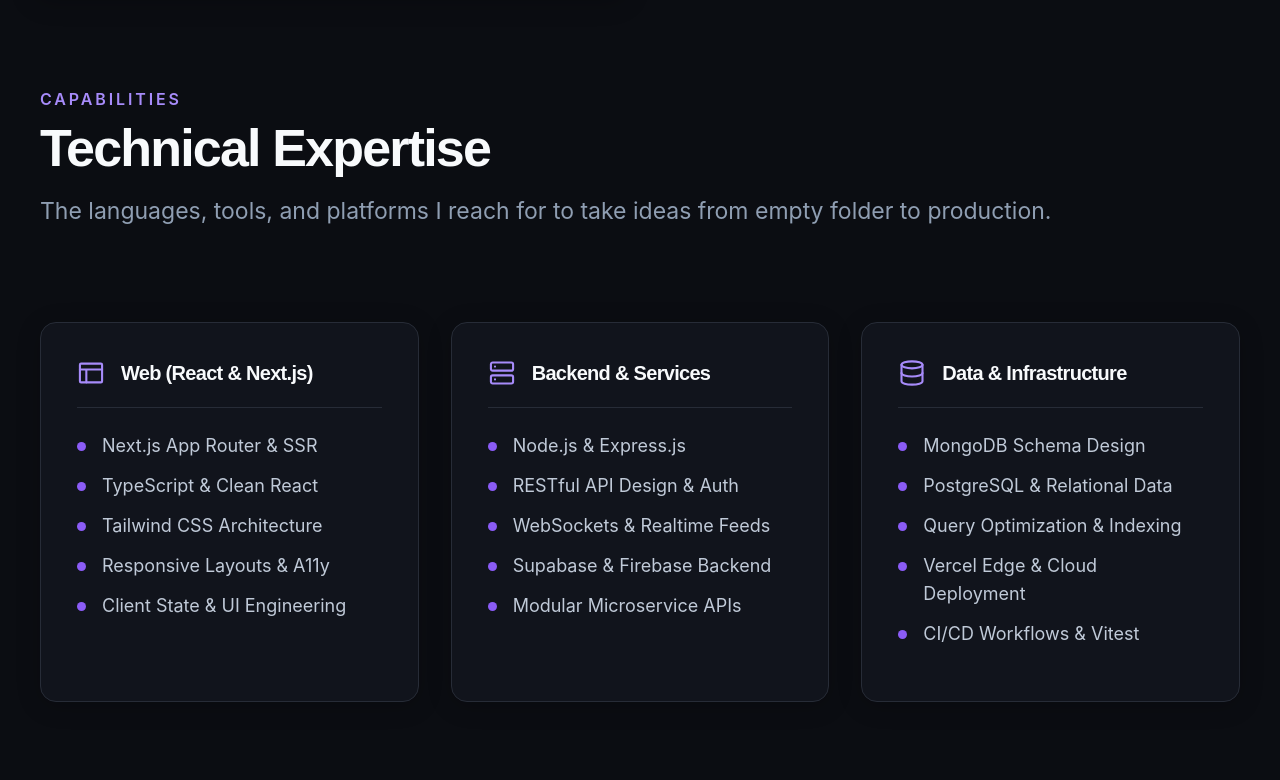
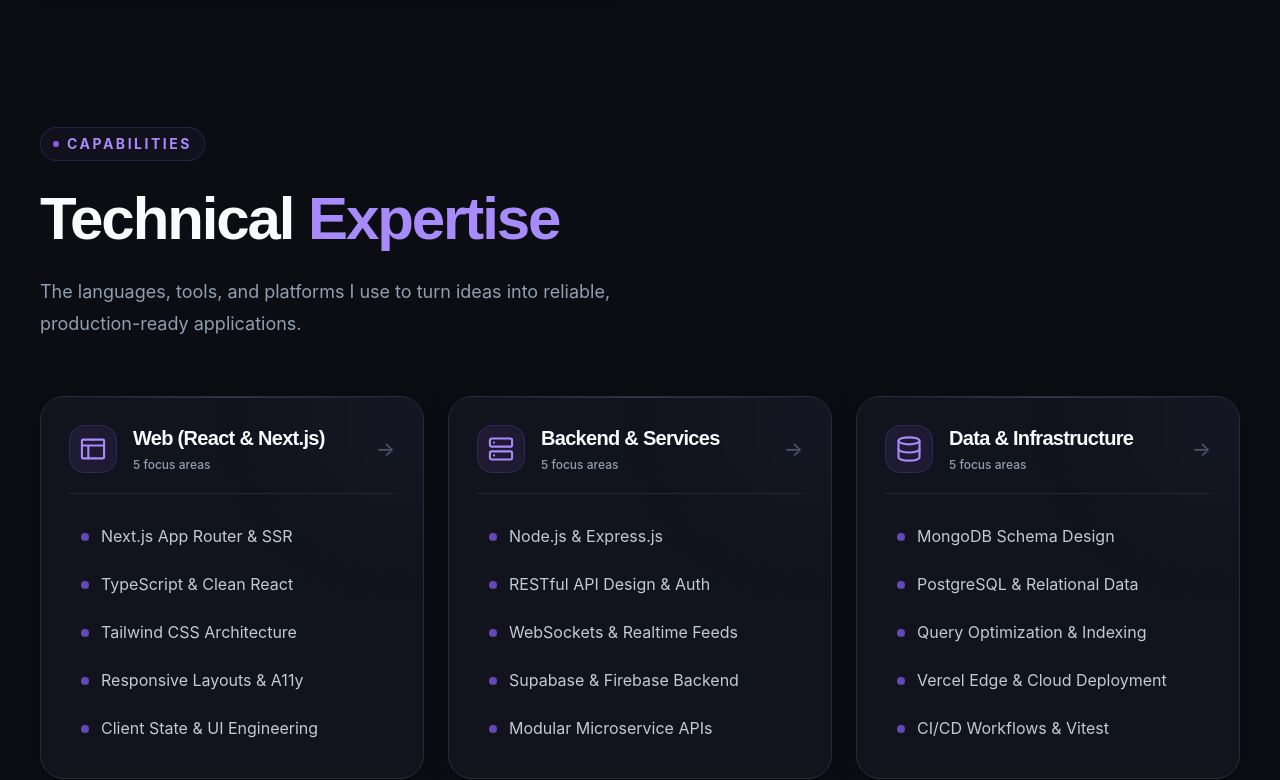
Before and after one commit to cabdalatokio-droid/portfolio_website, a React (Vite) app: page / in a window 1280 px wide. Shown: the part 1833-2613 px from the top of the page. Built offline with nearby package versions, Linux system fonts and the light colour scheme.

Commit message:
improved ui and hover Effects of skilss page

```diff
--- a/src/components/Skills.jsx
+++ b/src/components/Skills.jsx
@@ -1,6 +1,5 @@
 
 const skillGroups = [
-
   {
     title: "Web (React & Next.js)",
     icon: "web",
@@ -93,51 +92,82 @@ const Skills = () => {
   return (
     <section
       id="skills"
-      className="page-section !pt-2 !pb-12 bg-page px-4 sm:px-6"
+      className="page-section bg-page px-4 !pt-8 !pb-16 sm:px-6 lg:!pt-12 lg:!pb-20"
       aria-labelledby="skills-heading"
     >
       <div className="mx-auto w-full max-w-[1200px]">
-        <header className="mb-14 sm:mb-20 xl:mb-[92px]">
-          <p className="text-base font-semibold uppercase leading-6 tracking-[0.18em] text-brand-400">
+        {/* Section heading */}
+        <header className="mb-10 max-w-3xl sm:mb-14">
+          <p className="inline-flex items-center gap-2 rounded-full border border-brand-500/20 bg-brand-500/5 px-3 py-1.5 text-xs font-bold uppercase tracking-[0.18em] text-brand-400 sm:text-sm">
+            <span className="size-1.5 rounded-full bg-brand-500" />
             Capabilities
           </p>
 
           <h2
             id="skills-heading"
-            className="mt-2 font-display text-[38px] font-bold leading-[1.12] tracking-brand text-text-primary sm:text-[52px]"
+            className="mt-5 font-display text-4xl font-bold leading-tight tracking-brand text-text-primary sm:text-5xl lg:text-6xl"
           >
-            Technical Expertise
+            Technical{" "}
+            <span className="text-brand-400">Expertise</span>
           </h2>
 
-          <p className="mt-4 max-w-5xl text-lg leading-relaxed text-text-muted sm:text-[23px]">
-            The languages, tools, and platforms I reach for to take ideas
-            from empty folder to production.
+          <p className="mt-5 max-w-2xl text-base leading-7 text-text-muted sm:text-lg sm:leading-8">
+            The languages, tools, and platforms I use to turn ideas into
+            reliable, production-ready applications.
           </p>
         </header>
 
-        <div className="grid grid-cols-1 gap-6 md:grid-cols-2 xl:grid-cols-3 xl:gap-8">
+        {/* Skill cards */}
+        <div className="grid grid-cols-1 items-stretch gap-5 md:grid-cols-2 xl:grid-cols-3 xl:gap-6">
           {skillGroups.map((group) => (
             <article
               key={group.title}
-              className="min-h-[380px] rounded-card border border-border bg-surface p-6 shadow-card transition-all duration-300 ease-brand hover:-translate-y-1 hover:border-brand-500/60 hover:bg-surface-soft hover:shadow-card-hover sm:p-7 xl:p-9"
+              className="group relative isolate h-full overflow-hidden rounded-3xl border border-border bg-surface p-5 shadow-card transition-all duration-300 ease-out hover:-translate-y-2 hover:border-brand-500/50 hover:shadow-xl motion-reduce:transform-none motion-reduce:transition-none sm:p-6 lg:p-7"
             >
-              <div className="flex items-center gap-4 border-b border-border pb-5">
-                <span className="shrink-0 text-brand-400">
+              {/* Subtle top accent */}
+              <div
+                aria-hidden="true"
+                className="absolute inset-x-6 top-0 h-px bg-gradient-to-r from-transparent via-brand-400 to-transparent opacity-30 transition-opacity duration-300 group-hover:opacity-100"
+              />
+
+              {/* Decorative hover glow */}
+              <div
+                aria-hidden="true"
+                className="pointer-events-none absolute -right-16 -top-16 -z-10 size-44 rounded-full bg-brand-500/5 blur-3xl transition-all duration-500 group-hover:scale-150 group-hover:bg-brand-500/10"
+              />
+
+              <div className="flex items-center gap-4 border-b border-border/80 pb-5">
+                {/* Animated icon */}
+                <span className="flex size-12 shrink-0 items-center justify-center rounded-2xl border border-brand-500/20 bg-brand-500/10 text-brand-400 transition-all duration-300 group-hover:rotate-3 group-hover:scale-110 group-hover:bg-brand-500/15 group-hover:text-brand-300">
                   <SkillIcon type={group.icon} />
                 </span>
 
-                <h3 className="font-display text-xl font-bold leading-snug tracking-brand text-text-primary">
-                  {group.title}
-                </h3>
+                <div className="min-w-0 flex-1">
+                  <h3 className="font-display text-lg font-bold leading-snug tracking-brand text-text-primary transition-colors duration-300 group-hover:text-brand-400 sm:text-xl">
+                    {group.title}
+                  </h3>
+
+                  <p className="mt-1 text-xs font-medium text-text-muted">
+                    {group.skills.length} focus areas
+                  </p>
+                </div>
+
+                <span
+                  aria-hidden="true"
+                  className="text-xl text-text-muted/50 transition-all duration-300 group-hover:translate-x-1 group-hover:text-brand-400"
+                >
+                  →
+                </span>
               </div>
 
-              <ul className="mt-6 space-y-3">
+              <ul className="mt-5 space-y-1">
                 {group.skills.map((skill) => (
                   <li
                     key={skill}
-                    className="flex items-start gap-4 text-[17px] leading-[1.55] text-text-secondary sm:text-lg"
+                    className="group/skill flex items-start gap-3 rounded-xl px-3 py-2.5 text-[15px] leading-6 text-text-secondary transition-colors duration-200 hover:bg-brand-500/5 hover:text-text-primary sm:text-base"
                   >
-                    <span className="mt-[10px] size-[9px] shrink-0 rounded-full bg-brand-500" />
+                    <span className="mt-[9px] size-2 shrink-0 rounded-full bg-brand-500/70 transition-all duration-200 group-hover/skill:scale-150 group-hover/skill:bg-brand-400" />
+
                     <span>{skill}</span>
                   </li>
                 ))}
```
